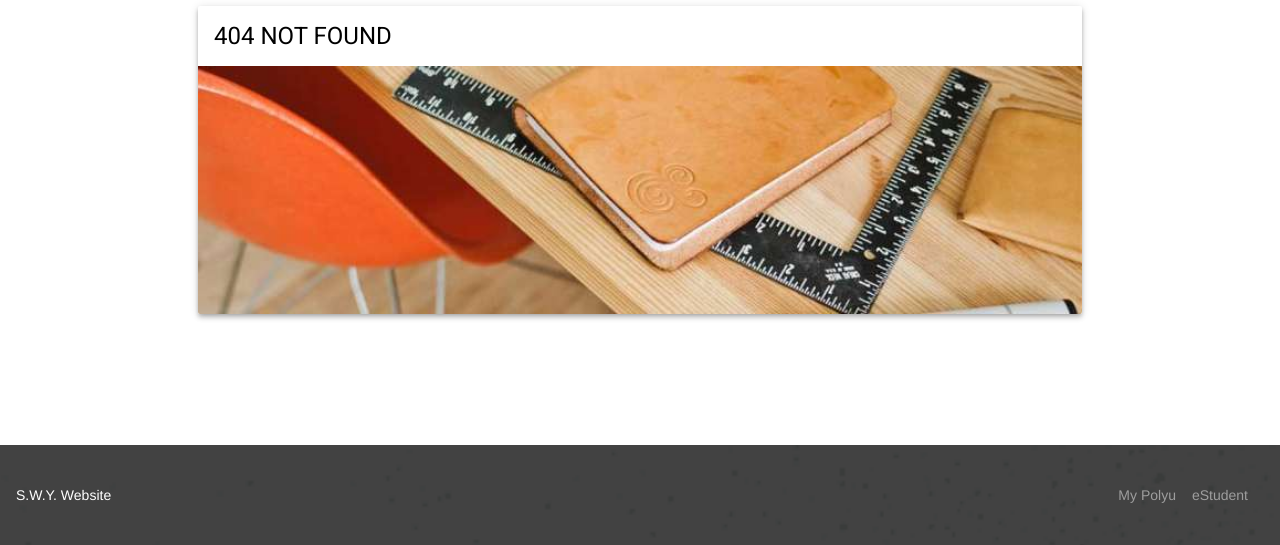
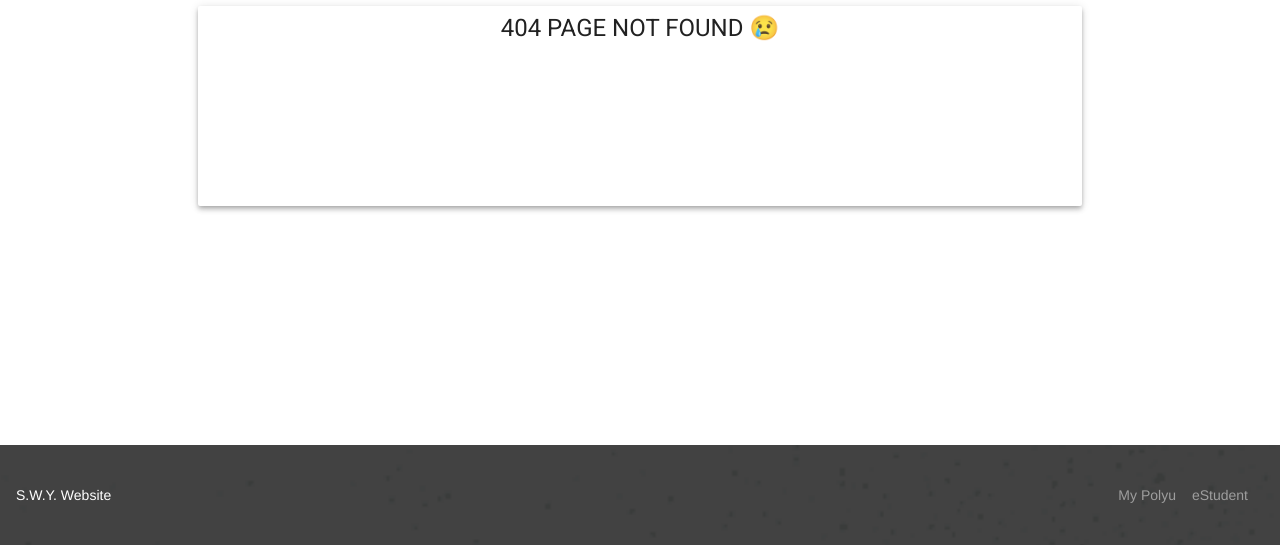
Before and after one commit to KatharineOzil/COMP5322, a Django app: template blog/templates/blog/404.html in a window 1280 px wide. Shown: the part 255-800 px from the top of the page. Run offline with Django 3.2, Linux system fonts and the light colour scheme; the template is opened without the code that fills it, so the values that code supplies are empty; some libraries are stand-ins or nearby versions.

Commit message:
add templates for 404, 500

```diff
--- a/blog/templates/blog/404.html
+++ b/blog/templates/blog/404.html
@@ -4,11 +4,8 @@
 <main class="mdl-layout__content">
     <div class="mdl-grid portfolio-max-width">
         <div class="mdl-cell mdl-cell--12-col mdl-card mdl-shadow--4dp">
-            <div class="mdl-card__title">
-                <h2 class="mdl-card__title-text">404 NOT FOUND</h2>
-            </div>
-            <div class="mdl-card__media">
-                <img class="article-image" src='{% static "/image/aboutus.jpeg" %}' border="0" alt="">
+            <div class="mdl-grid portfolio-copy">
+                <h2 class="mdl-card__title-text">404 PAGE NOT FOUND 😢</h2>
             </div>
         </div>
     </div>
```
Also changed, not shown: blog/templates/blog/500.html (+2 -5 lines), 1 other file.
